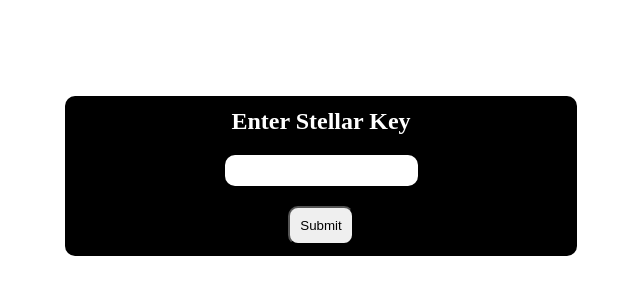
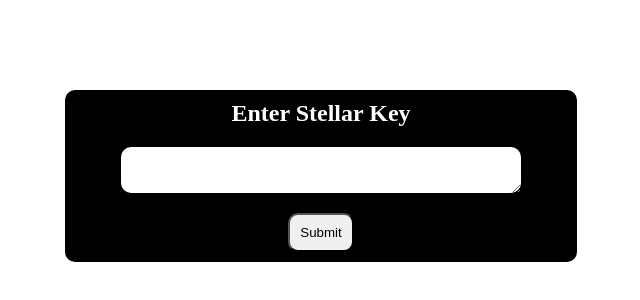
Before and after one commit to edezekiel/stellar-wallet, a React (Create React App) app: page / in a window 1280 px wide. Shown: the part 224-524 px from the top of the page, without its empty margins (319-959 px from the left). Built offline with nearby package versions, Linux system fonts and the light colour scheme; the HTML template or start-up script is replaced by a standard one.

Commit message:
correctly wire up the form

```diff
--- a/src/StellarForm.js
+++ b/src/StellarForm.js
@@ -4,19 +4,20 @@ function StellarForm(props) {
   const [key, setKey] = useState(null);
 
   const handleSubmit = e => {
-    if (e.checkValidity()) {
-      e.preventDefault()
+    e.preventDefault()
+    if (e.target.checkValidity()) {
       props.setAuth(true)
     }
   }
 
   return (
     <form onSubmit={e => handleSubmit(e)} className="stellarForm">
-      <label forHtml="key"><h2>Enter Stellar Key</h2></label>
-        <input
-          type="text"
+      <label htmlFor="key"><h2>Enter Stellar Key</h2></label>
+        <textarea
+          type="textarea"
+          rows="2"
           name="key"
-          value={key}
+          value={key !== null ? key : undefined}
           onChange={e => setKey(e.target.value)}
           required
         />
--- a/src/index.css
+++ b/src/index.css
@@ -31,15 +31,16 @@ main {
   justify-content: center;
 }
 
-.stellarForm label, input {
+.stellarForm label, textarea {
   margin: 10px;
   outline: none;
 }
 
-.stellarForm input {
+.stellarForm textarea {
   border-radius: 10px;
   border: none;
   padding: 8px;
+  min-width: 30vw;
 }
 
 button {
```
